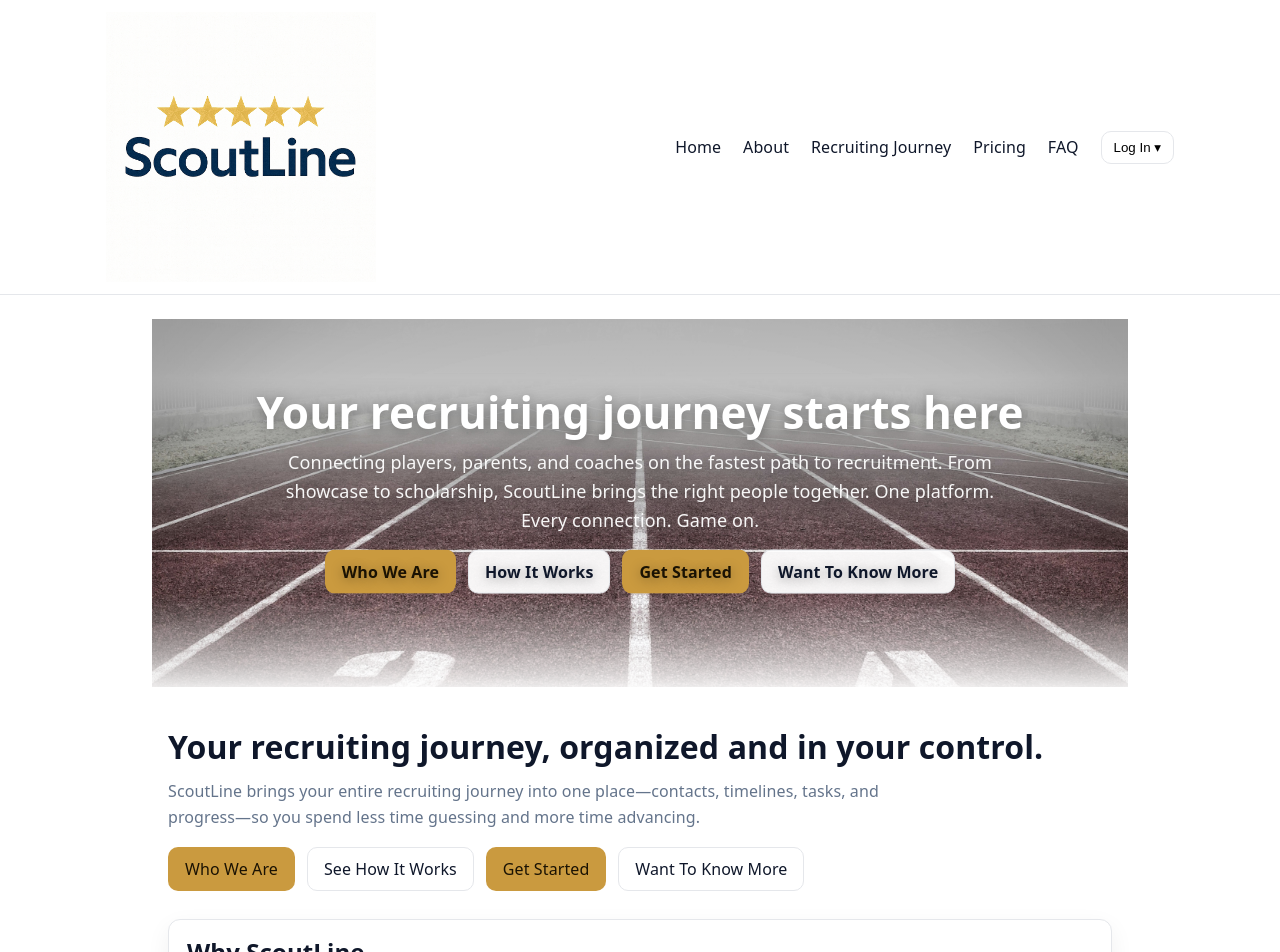
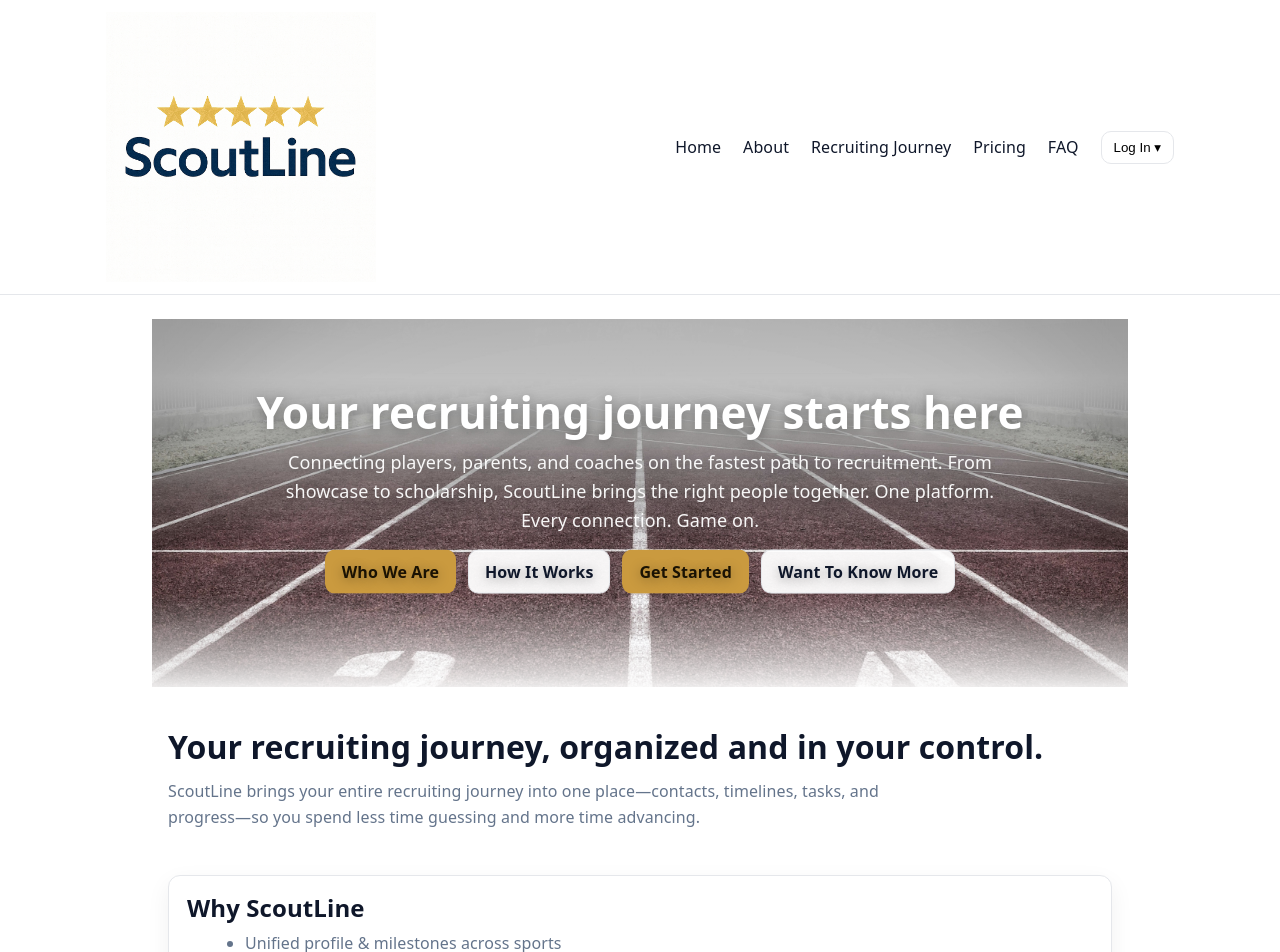
Before and after one commit to mattblittle-create/scoutline-beta, a Next.js app: page / in a window 1280 px wide. Shown: the top 952 px of the page. Built offline with nearby package versions, Linux system fonts and the light colour scheme.

Commit message:
Update page.tsx

```diff
--- a/app/page.tsx
+++ b/app/page.tsx
@@ -26,62 +26,6 @@
 
         <div style={{ display: "flex", gap: 12, marginTop: 16 }}>
 
-          <a
-            href="/about"
-            style={{
-              padding: "10px 16px",
-              borderRadius: 10,
-              background: "#ca9a3f",
-              color: "#1a1203",
-              textDecoration: "none",
-              border: "1px solid transparent",
-            }}
-          >
-            Who We Are
-          </a>
-
-          <a
-            href="/recruiting-journey"
-            style={{
-              padding: "10px 16px",
-              borderRadius: 10,
-              background: "#fff",
-              border: "1px solid #e5e7eb",
-              textDecoration: "none",
-              color: "#0f172a",
-            }}
-          >
-            See How It Works
-          </a>
-
-          <a
-            href="/pricing"
-            style={{
-              padding: "10px 16px",
-              borderRadius: 10,
-              background: "#ca9a3f",
-              color: "#1a1203",
-              textDecoration: "none",
-              border: "1px solid transparent",
-            }}
-          >
-            Get Started
-          </a>
-
-          <a
-            href="/faq"
-            style={{
-              padding: "10px 16px",
-              borderRadius: 10,
-              background: "#fff",
-              border: "1px solid #e5e7eb",
-              textDecoration: "none",
-              color: "#0f172a",
-            }}
-          >
-            Want To Know More
-          </a>
-
         </div>
 
         <section
```
